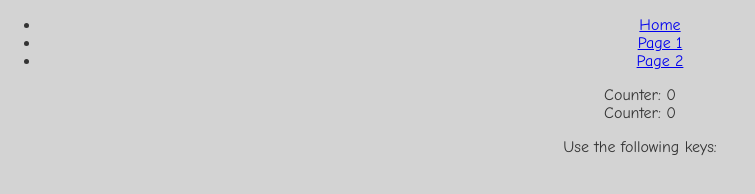
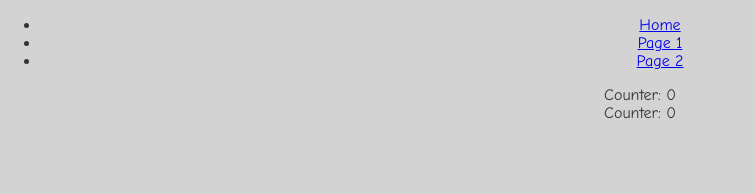
Before and after one commit to carcarloslos/cgz_backend, a website: page public/page1.html in a window 1280 px wide. Shown: the whole page, without its empty margins (0-755 px from the left). Drawn offline with Linux system fonts and the light colour scheme.

Commit message:
Update page1.html

```diff
--- a/public/page1.html
+++ b/public/page1.html
@@ -94,9 +94,6 @@
 
     <!-- Display Second Counter Value -->
     <div id="counter2">Counter: 0</div>
-
-    <!-- Instructions for interacting with the page -->
-    <p>Use the following keys:</p>
   </main>
 </body>
 </html>
```
